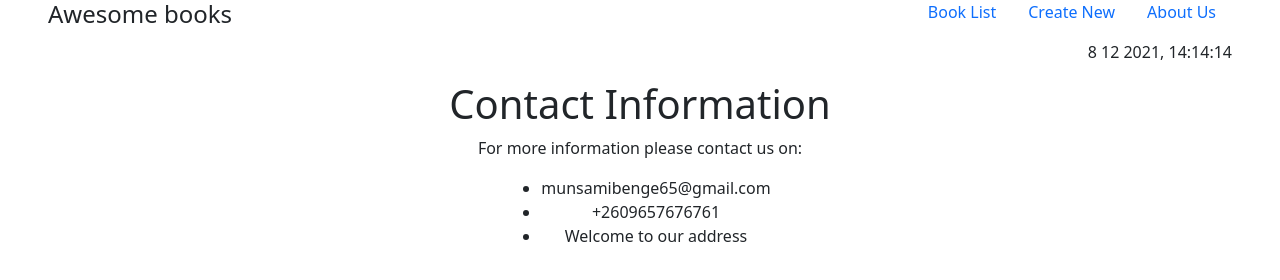
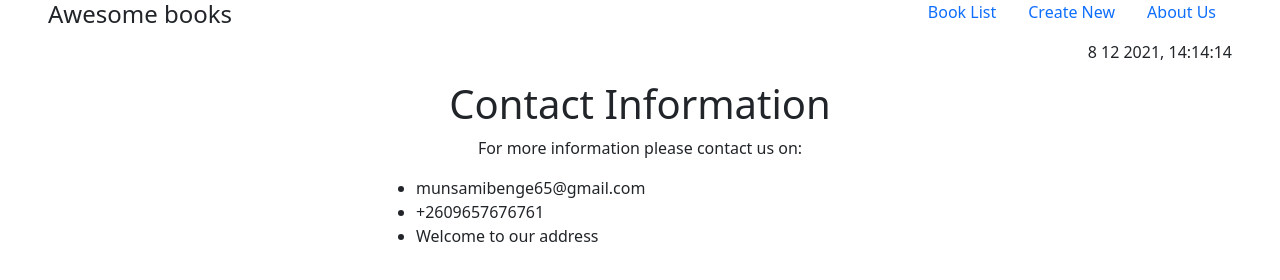
Before and after one commit to igorkol91/AwesomeBooks, a website with bundled scripts: page index.html in a window 1280 px wide. Both pictures are taken after a click on the link "About Us". Built offline with nearby package versions, Linux system fonts and the light colour scheme.

Commit message:
Fix the contact page style

```diff
--- a/index.html
+++ b/index.html
@@ -4,6 +4,7 @@
     <meta charset="UTF-8">
     <meta http-equiv="X-UA-Compatible" content="IE=edge">
     <meta name="viewport" content="width=device-width, initial-scale=1.0">
+    <link href="./style.css" rel="stylesheet">
     <link href="https://cdn.jsdelivr.net/npm/bootstrap@5.1.0/dist/css/bootstrap.min.css" rel="stylesheet" integrity="sha384-KyZXEAg3QhqLMpG8r+8fhAXLRk2vvoC2f3B09zVXn8CA5QIVfZOJ3BCsw2P0p/We" crossorigin="anonymous">
     <title>AwesomeBooks</title>
 </head>
@@ -20,7 +21,7 @@
         <p id="time-p"></p>
     </div>
     <h1>All Awesome Books</h1>
-    <main  class="d-flex align-items-center flex-column">
+    <main  class="d-flex text-center flex-column">
     </main>
 
     <script src="./main.js" type="module"></script>
--- a/main.js
+++ b/main.js
@@ -111,7 +111,7 @@ aboutPage.addEventListener('click', (e) => {
   list2.innerHTML = '+2609657676761';
   const list3 = document.createElement('li');
   const ull = document.createElement('ul');
-  ull.classList += 'info text-left';
+  ull.classList += 'info d-inline-flex flex-column text-left';
   list3.innerHTML = 'Welcome to our address';
   list.classList += 'myList';
   list2.classList += 'myList';
--- a/style.css
+++ b/style.css
@@ -3,10 +3,7 @@
 }
 
 .info {
-  list-style: none;
-  background-color: blue;
+  text-align: left;
+  align-self: center;
+  width: 40%;
 }
-
-.myList {
-  background-color: blue;
-}
```
